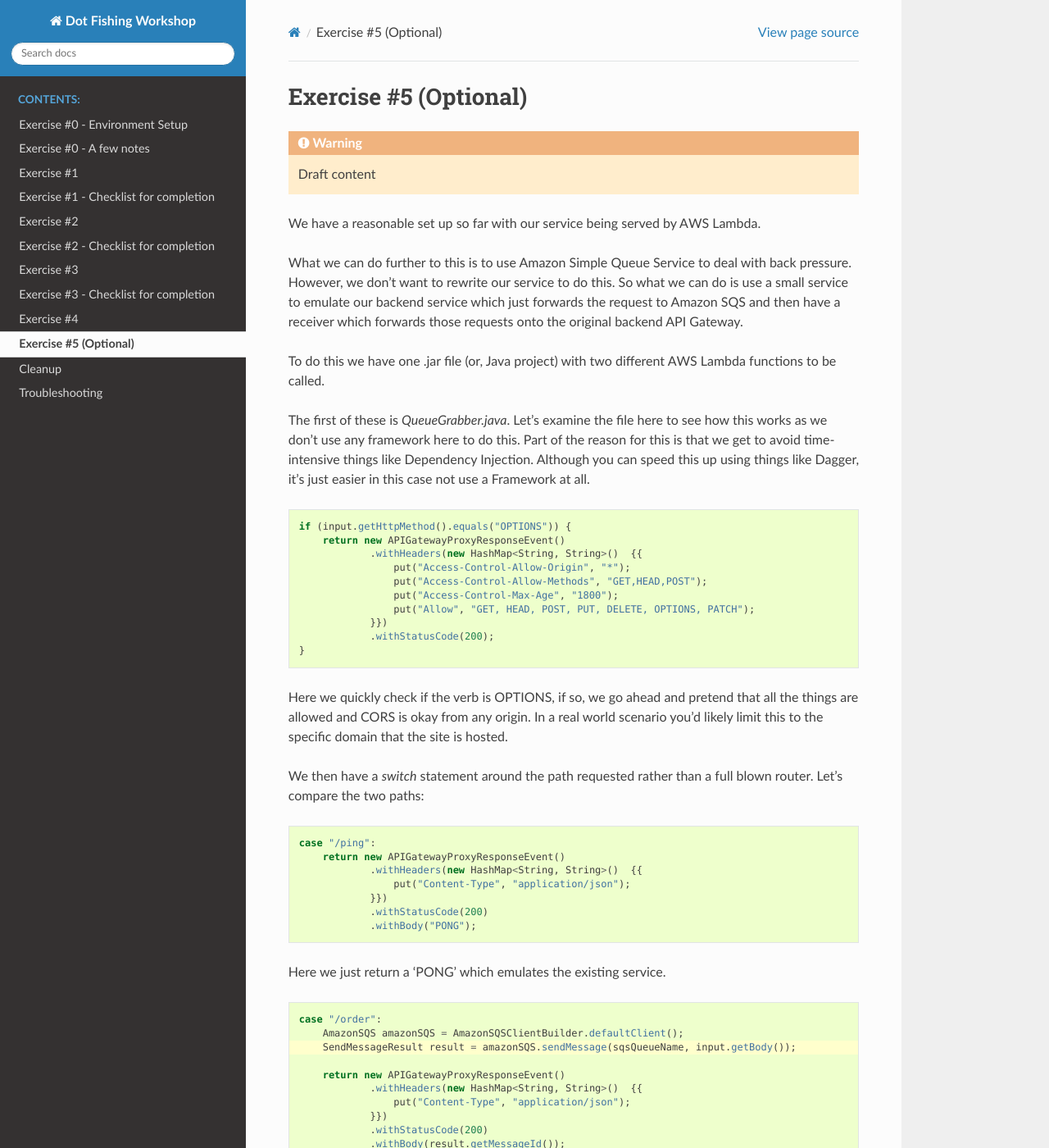
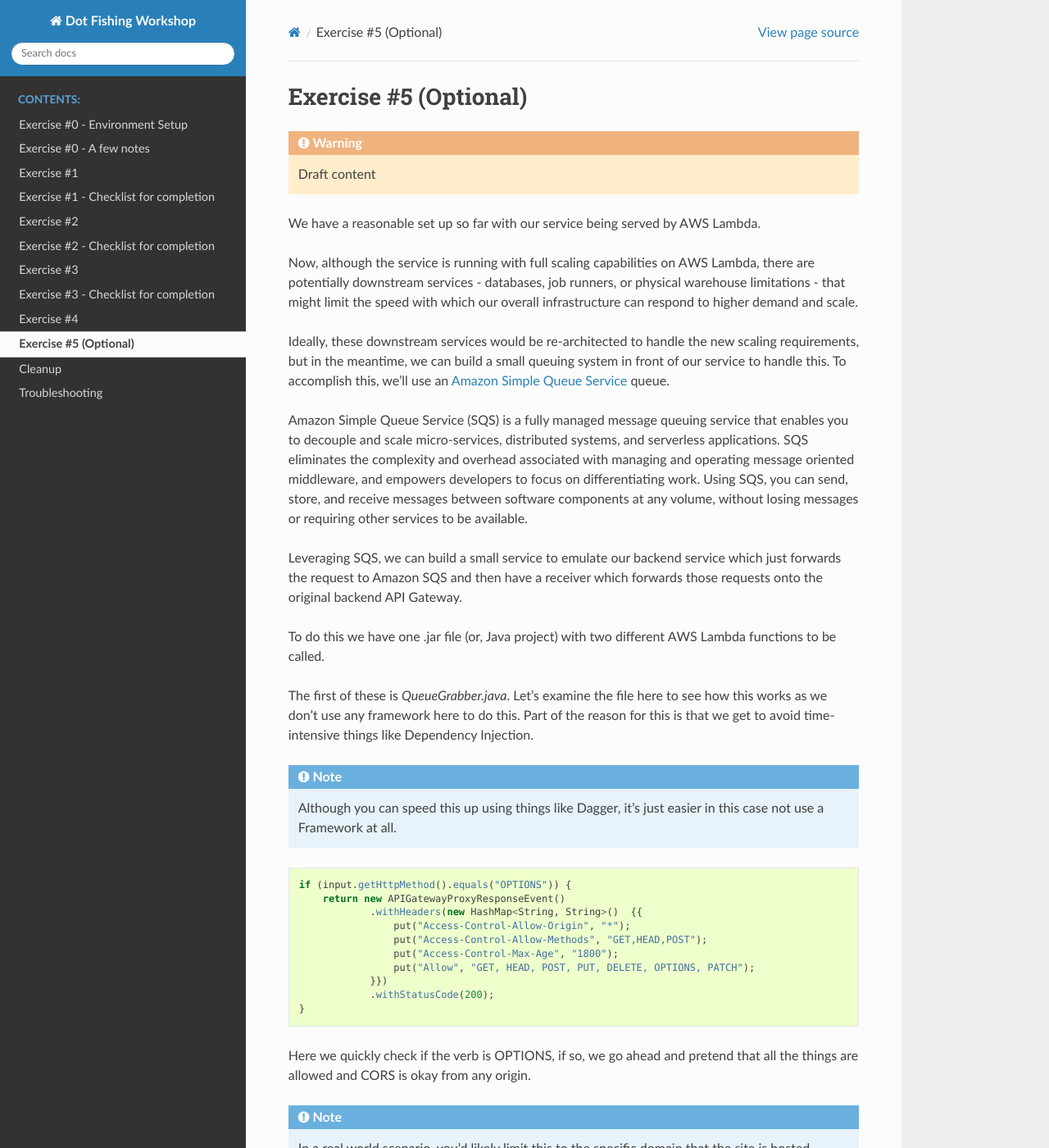
Before and after one commit to amazon-archives/serverless-retail-workshop, a Sphinx documentation site: the page built from docs/exercise_5.rst, in a window 1280 px wide and 1400 px high. Shown: the whole window at 82% size. Built offline with Sphinx 7.4.7 and the Read the Docs theme 2.0.0, drawn with Linux system fonts in a browser that asks for light colours; some of the changed text lies outside the part shown.

```diff
--- a/docs/exercise_2.rst
+++ b/docs/exercise_2.rst
@@ -97,11 +97,9 @@ Lambda, and to initiate the upload of the JAR for use by our function:
 .. code-block:: bash
     :linenos:
 
-    cd
-    cd environment
-    cd backend
+    cd ~/environment/backend
     ./gradlew shadowJar
-    cd ..
+    cd ~/environment
     ./tools upload_backend_lambda backend/build/libs/backend-0.0.1-SNAPSHOT-all.jar v1
 
 5. Now that we've built the application for AWS Lambda, let's deploy our
--- a/docs/exercise_5.rst
+++ b/docs/exercise_5.rst
@@ -5,11 +5,29 @@ Exercise #5 (Optional)
 
 We have a reasonable set up so far with our service being served by AWS Lambda.
 
-What we can do further to this is to use Amazon Simple Queue Service to
-deal with back pressure. However, we don't want to rewrite our service to do
-this. So what we can do is use a small service to emulate our backend
-service which just forwards the request to Amazon SQS and then have a receiver
-which forwards those requests onto the original backend API Gateway.
+Now, although the service is running with full scaling capabilities on AWS
+Lambda, there are potentially downstream services - databases, job runners,
+or physical warehouse limitations - that might limit the speed with which
+our overall infrastructure can respond to higher demand and scale.
+
+Ideally, these downstream services would be re-architected to handle the
+new scaling requirements, but in the meantime, we can build a small queuing
+system in front of our service to handle this. To accomplish this, we'll
+use an `Amazon Simple Queue Service`_ queue.
+
+Amazon Simple Queue Service (SQS) is a fully managed message queuing
+service that enables you to decouple and scale micro-services, distributed
+systems, and serverless applications. SQS eliminates the complexity and
+overhead associated with managing and operating message oriented
+middleware, and empowers developers to focus on differentiating work.
+Using SQS, you can send, store, and receive messages between software
+components at any volume, without losing messages or requiring other
+services to be available.
+
+Leveraging SQS, we can build a small service to emulate our backend
+service which just forwards the request to Amazon SQS and then have a
+receiver which forwards those requests onto the original backend
+API Gateway.
 
 To do this we have one .jar file (or, Java project) with two different
 AWS Lambda functions to be called.
@@ -17,8 +35,10 @@ AWS Lambda functions to be called.
 The first of these is `QueueGrabber.java`. Let's examine the file here to see
 how this works as we don't use any framework here to do this. Part of the
 reason for this is that we get to avoid time-intensive things like Dependency
-Injection. Although you can speed this up using things like Dagger, it's just
-easier in this case not use a Framework at all.
+Injection.
+
+.. Note:: Although you can speed this up using things like Dagger, it's just
+          easier in this case not use a Framework at all.
 
 .. code-block:: java
 
@@ -34,9 +54,10 @@ easier in this case not use a Framework at all.
     }
 
 Here we quickly check if the verb is OPTIONS, if so, we go ahead and pretend
-that all the things are allowed and CORS is okay from any origin. In a real
-world scenario you'd likely limit this to the specific domain that the site
-is hosted.
+that all the things are allowed and CORS is okay from any origin.
+
+.. Note:: In a real world scenario, you'd likely limit this to the specific
+          domain that the site is hosted.
 
 We then have a `switch` statement around the path requested rather than
 a full blown router. Let's compare the two paths:
@@ -51,7 +72,7 @@ a full blown router. Let's compare the two paths:
                 .withStatusCode(200)
                 .withBody("PONG");
 
-Here we just return a 'PONG' which emulates the existing service.
+Above, we just return a 'PONG' which emulates the existing service.
 
 .. code-block:: java
     :emphasize-lines: 3
@@ -71,9 +92,10 @@ The important line is emphasized above. It sends the body of the request into
 Amazon SQS. There's no validation here, it could easily be improved with some
 order validation before sending on.
 
-We then return the message ID back to the client. This is, obviously, a slight
-difference to the existing API and the client would normally need to be updated
-to cope with this.
+We then return the message ID back to the client.
+
+.. Note:: This is, obviously, a slight difference to the existing API and
+          the client would normally need to be updated to cope with this.
 
 **The receiver from the Queue**
 
@@ -118,8 +140,6 @@ message received.
     }
 
 We blindly take the body and then POST it to the original Order URL.
-
-
 
 **Let's go ahead and deploy it all!**
 
@@ -238,4 +258,6 @@ We blindly take the body and then POST it to the original Order URL.
    processing API.
 
 We have successfully made a nearly compatible end point that can be used to
-take pressure off our backend service.
+take pressure off our backend services.
+
+.. _Amazon Simple Queue Service : https://aws.amazon.com/sqs/
```
Also changed, not shown: docs/exercise_3.rst (+17 -13 lines), docs/exercise_3_post.rst (+7 -2 lines), docs/exercise_4.rst (+23 -9 lines).
